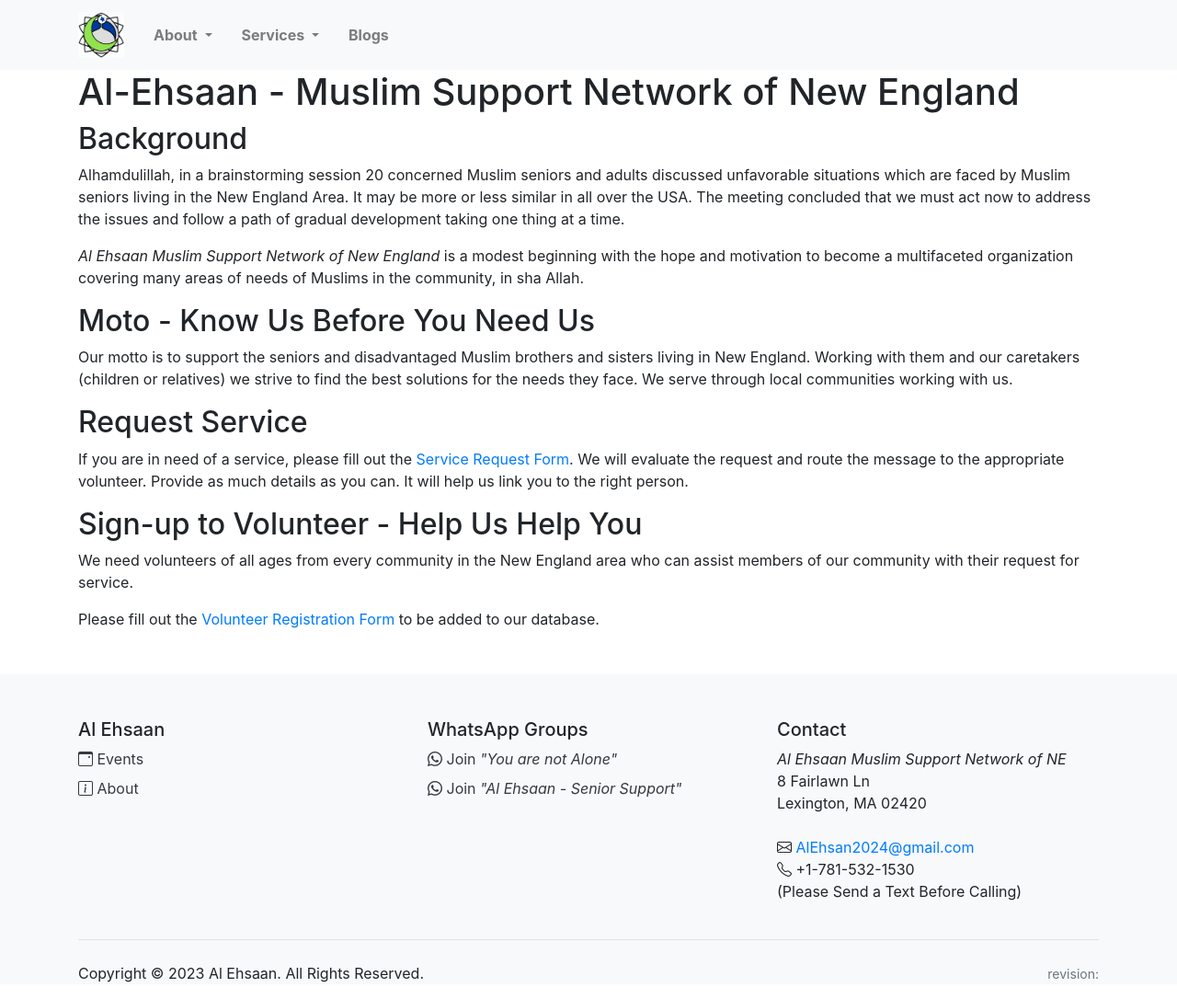
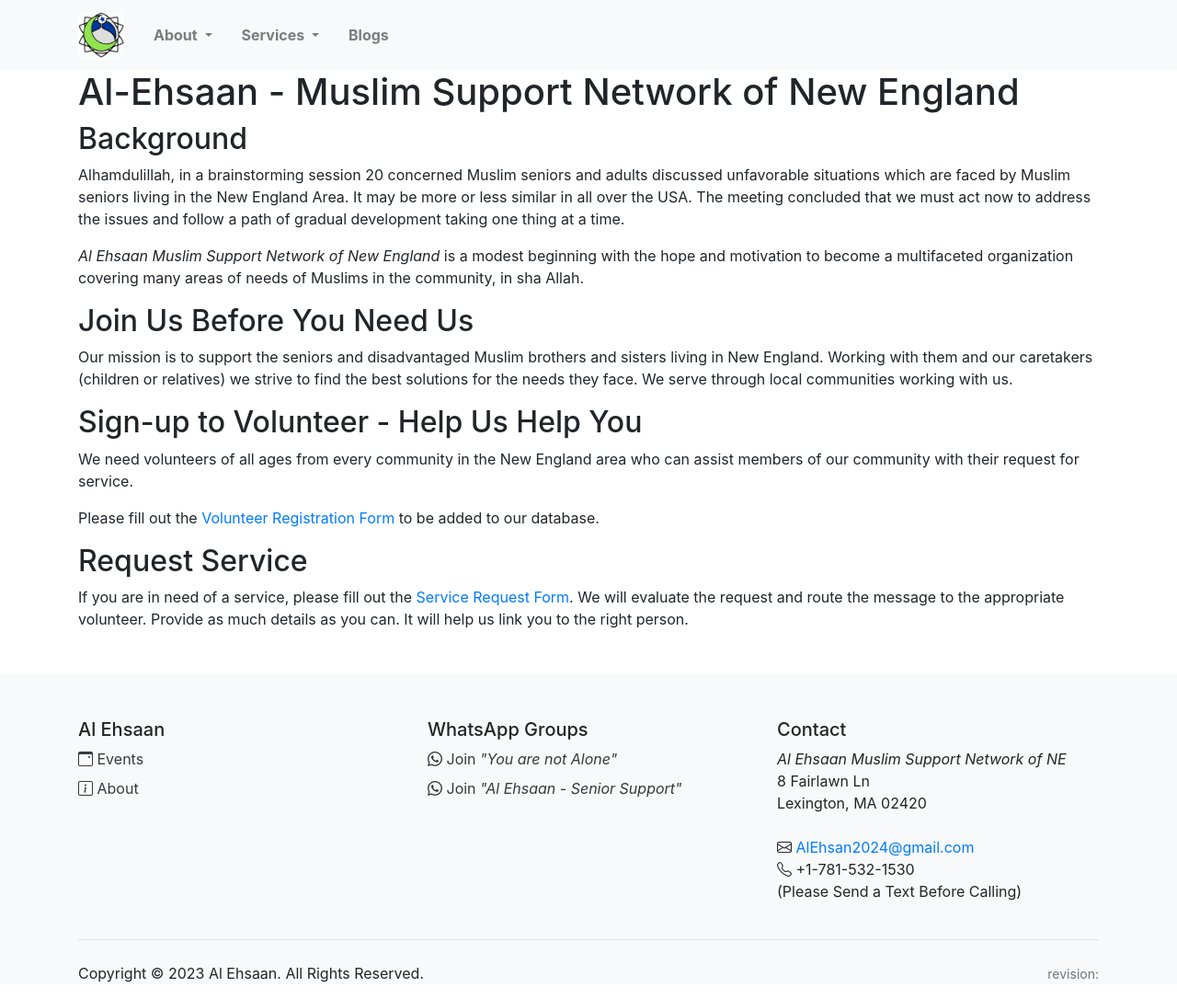
Before and after one commit to zalam003/al-ehsaan, a Jekyll site: the page built from index.md, in a window 1280 px wide. Shown: the whole page at 92% size. Built offline with Jekyll 4.4.1, drawn with Linux system fonts in a browser that asks for light colours; nearby versions of some CDN libraries.

Commit message:
update home page

```diff
--- a/index.md
+++ b/index.md
@@ -9,13 +9,13 @@
 
 _Al Ehsaan Muslim Support Network of New England_ is a modest beginning with the hope and motivation to become a multifaceted organization covering many areas of needs of Muslims in the community, in sha Allah.
 
-## Moto - Know Us Before You Need Us
-Our motto is to support the seniors and disadvantaged Muslim brothers and sisters living in New England. Working with them and our caretakers (children or relatives) we strive to find the best solutions for the needs they face. We serve through local communities working with us.
-
-## Request Service
-If you are in need of a service, please fill out the [Service Request Form](https://form.jotform.com/230218307959157). We will evaluate the request and route the message to the appropriate volunteer. Provide as much details as you can. It will help us link you to the right person.
+## Join Us Before You Need Us
+Our mission is to support the seniors and disadvantaged Muslim brothers and sisters living in New England. Working with them and our caretakers (children or relatives) we strive to find the best solutions for the needs they face. We serve through local communities working with us.
 
 ## Sign-up to Volunteer - Help Us Help You
 We need volunteers of all ages from every community in the New England area who can assist members of our community with their request for service.
 
 Please fill out the [Volunteer Registration Form](https://form.jotform.com/230208462665152) to be added to our database.
+
+## Request Service
+If you are in need of a service, please fill out the [Service Request Form](https://form.jotform.com/230218307959157). We will evaluate the request and route the message to the appropriate volunteer. Provide as much details as you can. It will help us link you to the right person.
```
